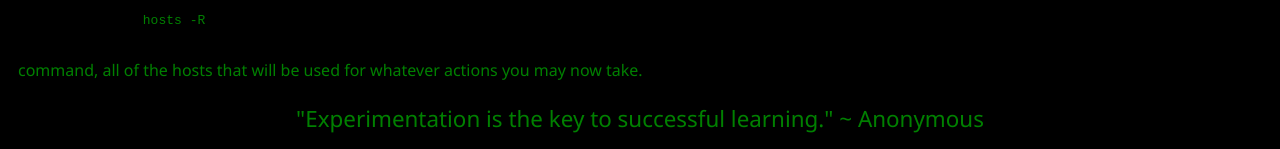
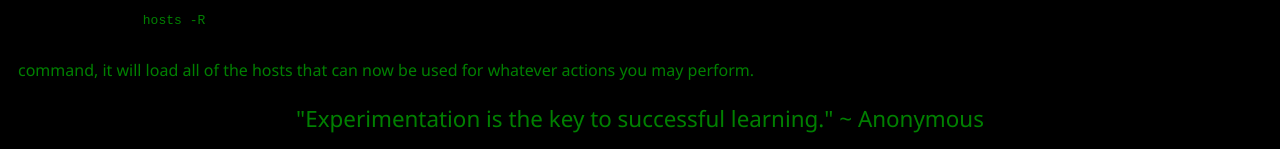
Before and after one commit to AnonSatan/HowToHack, a plain HTML site: page four.html in a window 1280 px wide. Shown: the part 770-919 px from the top of the page. Drawn offline with Linux system fonts and the light colour scheme.

Commit message:
Re-writes and grammar changes.

```diff
--- a/four.html
+++ b/four.html
@@ -57,7 +57,7 @@
                 hosts -R
             </pre>
         <p>
-            command, all of the hosts that will be used for whatever actions you may now take.
+            command, it will load all of the hosts that can now be used for whatever actions you may perform.
         </p>
     </div>
     <footer>
```
